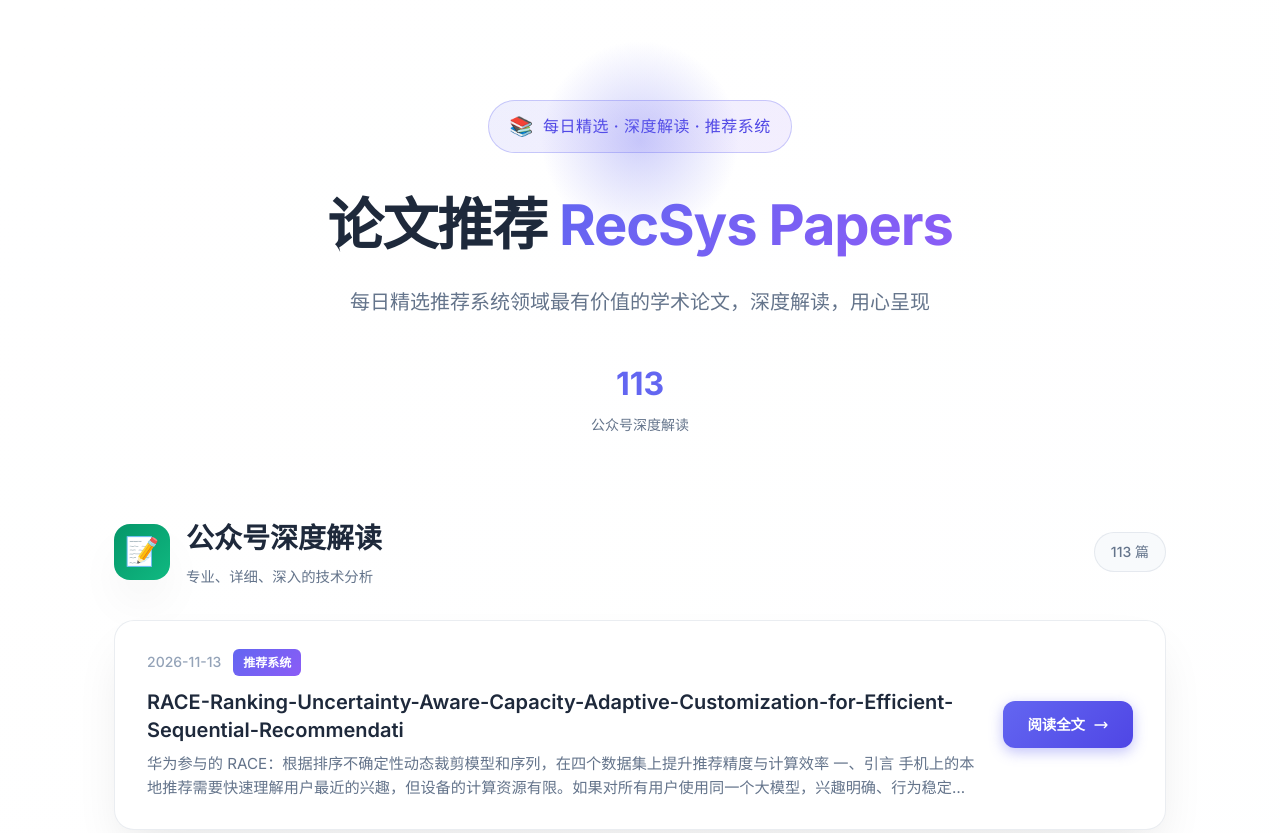
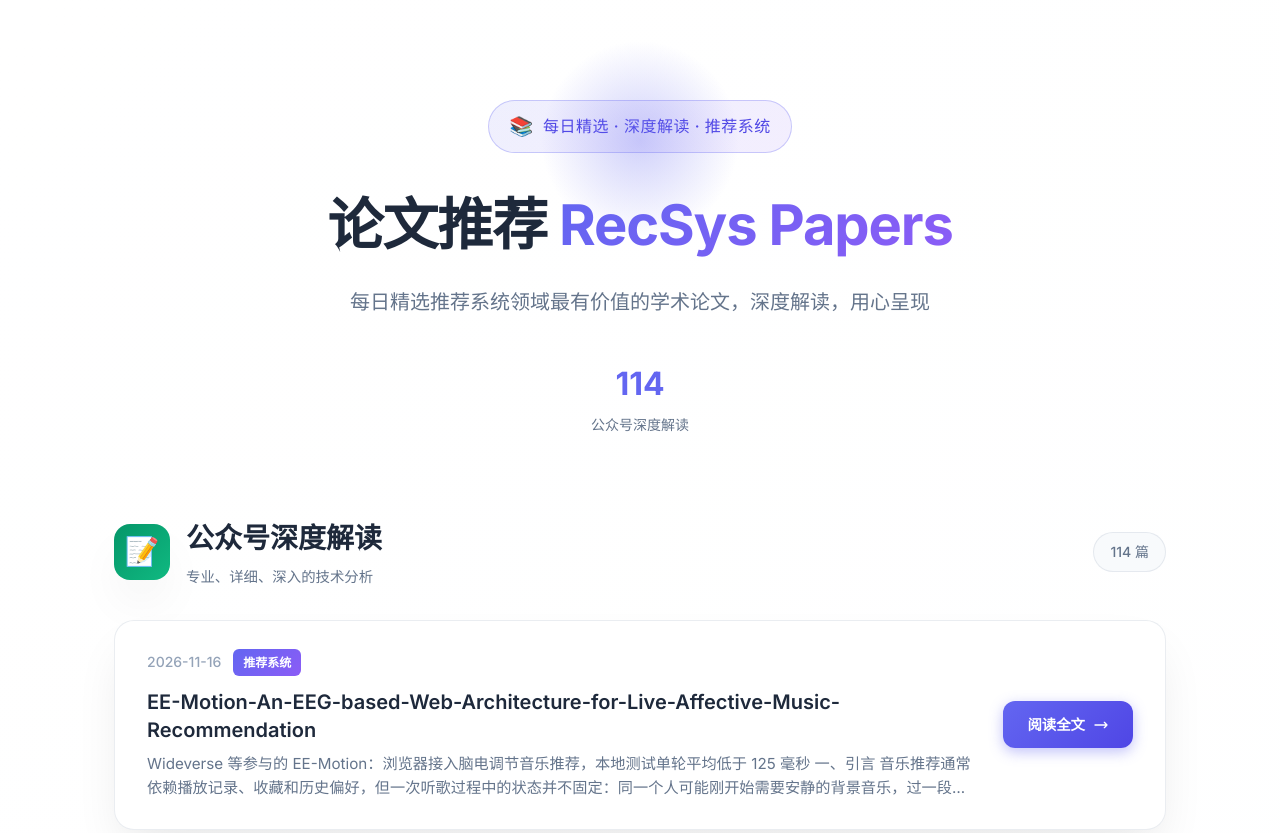
Before and after one commit to AI-PaperDaily/recommendation-system-papers, a plain HTML site: page index.html in a window 1280 px wide. Shown: the top 833 px of the page. Drawn offline with Linux system fonts and the light colour scheme.

Commit message:
Update index.html

```diff
--- a/index.html
+++ b/index.html
@@ -429,7 +429,7 @@
             <p>每日精选推荐系统领域最有价值的学术论文，深度解读，用心呈现</p>
             <div class="hero-stats">
                 <div class="stat">
-                    <div class="stat-value">113</div>
+                    <div class="stat-value">114</div>
                     <div class="stat-label">公众号深度解读</div>
                 </div>
             </div>
@@ -441,9 +441,29 @@
                     <h2 class="section-title">公众号深度解读</h2>
                     <p class="section-subtitle">专业、详细、深入的技术分析</p>
                 </div>
-                <span class="section-count">113 篇</span>
+                <span class="section-count">114 篇</span>
             </div>
             <div class="article-list">
+                <article class="article-card">
+                    <div class="card-content">
+                        <div class="card-info">
+                            <div class="card-meta">
+                                <span class="card-date">2026-11-16</span>
+                                <span class="card-badge">推荐系统</span>
+                            </div>
+                            <h3 class="card-title">EE-Motion-An-EEG-based-Web-Architecture-for-Live-Affective-Music-Recommendation</h3>
+                            <p class="card-preview">Wideverse 等参与的 EE-Motion：浏览器接入脑电调节音乐推荐，本地测试单轮平均低于 125 毫秒 一、引言 音乐推荐通常依赖播放记录、收藏和历史偏好，但一次听歌过程中的状态并不固定：同一个人可能刚开始需要安静的背景音乐，过一段时间又希望听节奏更强的歌曲。如果推荐系统只使用长期画像，就很难及时响应这种变化。 EE-Motion 尝试将可穿戴脑电设备接入浏览器，把持续变化的生理信号转换...</p>
+                        </div>
+                        <div class="card-action">
+                            <a href="gongzhonghao-html/2026-11-16_EE-Motion-An-EEG-based-Web-Architecture-for-Live-Affective-Music-Recommendation.html" class="card-link">
+                                阅读全文
+                                <svg xmlns="http://www.w3.org/2000/svg" fill="none" viewBox="0 0 24 24" stroke="currentColor">
+                                    <path stroke-linecap="round" stroke-linejoin="round" stroke-width="2" d="M17 8l4 4m0 0l-4 4m4-4H3" />
+                                </svg>
+                            </a>
+                        </div>
+                    </div>
+                </article>
                 <article class="article-card">
                     <div class="card-content">
                         <div class="card-info">
```
